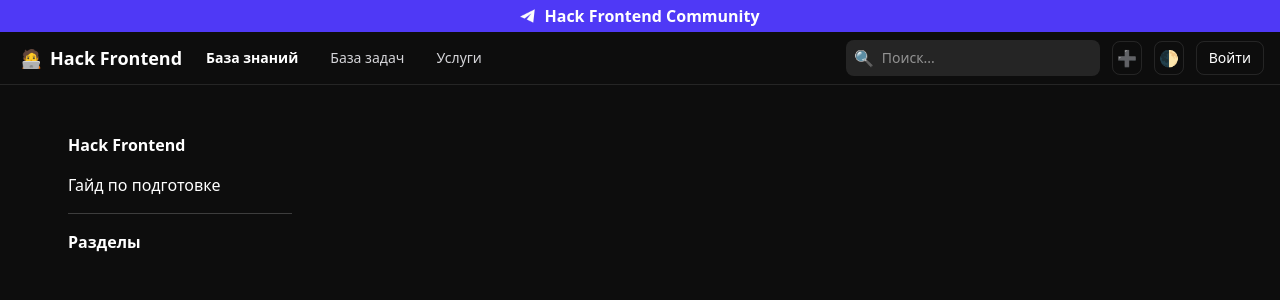
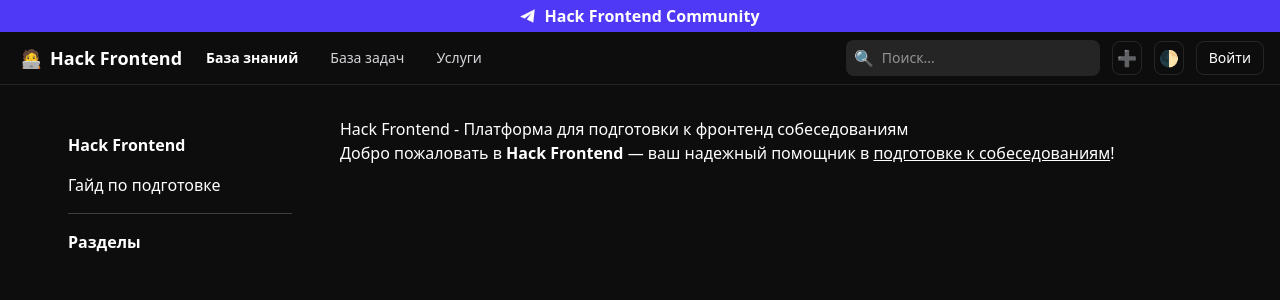
Before and after one commit to Revers4/Almanah, a React (Vite) app: page /knowledge/introduction in a window 1280 px wide. Shown: the top 300 px of the page. Built offline with nearby package versions, Linux system fonts and the light colour scheme.

Commit message:
feat: added  HighlightedText

```diff
--- a/src/components/app/App.tsx
+++ b/src/components/app/App.tsx
@@ -5,11 +5,11 @@ import { Footer } from "../Footer/Footer.tsx";
 import OtherLink from "../OtherLink/OtherLink.tsx";
 
 const MainPage = lazy(() => import("../pages/MainPage.tsx"));
-const Knowledge = lazy(() => import("../pages/Knowledge.tsx"));
+const Knowledge = lazy(() => import("../pages/knowledge/Knowledge.tsx"));
 const Auth = lazy(() => import("../pages/auth/Auth.tsx"));
 const LoginPage = lazy(() => import("../pages/auth/LoginPage.tsx"));
 const RegisterPage = lazy(() => import("../pages/auth/RegisterPage.tsx"));
-
+const Introduction = lazy (() => import("../pages/knowledge/Introduction.tsx"))
 
 
 const App = () => {
@@ -29,7 +29,7 @@ const App = () => {
             <Routes>
               <Route path="/" element={<MainPage />} />
               <Route path="/knowledge" element={<Knowledge />}>
-                <Route path="introduction" />
+                <Route path="introduction" element={<Introduction />}/>
                 <Route path="preparation-guide" />
               </Route>
               <Route path="/auth" element={<Auth />}>
--- a/src/components/highLihgtedText/highLightedText.tsx
+++ b/src/components/highLihgtedText/highLightedText.tsx
@@ -1,15 +1,15 @@
 import type { JSX } from "react";
+import { Link } from "react-router-dom";
 
 interface HighlightedTextProps {
   text: string;
-  symbol?: string; // по умолчанию *
+  url?: string
 }
 
-const HighlightedText: React.FC<HighlightedTextProps> = ({ text, symbol = "*" }) => {
-  const regex = new RegExp(`\\${symbol}([^${symbol}]+)\\${symbol}`, "g");
+const HighlightedText: React.FC<HighlightedTextProps> = ({ text, url }) => {
+  const regex = /(\*([^*]+)\*)|(_([^_]+)_)/g;
 
   const parts: (string | JSX.Element)[] = [];
-
   let lastIndex = 0;
   let match: RegExpExecArray | null;
 
@@ -21,11 +21,27 @@ const HighlightedText: React.FC<HighlightedTextProps> = ({ text, symbol = "*" })
       parts.push(text.slice(lastIndex, start));
     }
 
-    parts.push(
-      <span key={start} style={{ fontWeight: "bold", color: "#d97706" }}>
-        {match[1]}
-      </span>
-    );
+    if (match[1]) {
+      parts.push(
+        <span key={start} className="font-bold">
+          {match[2]}
+        </span>
+      );
+    } else if (match[3]) {
+      if (url) {
+        parts.push(
+          <Link to={url} key={start} className="underline">
+            {match[4]}
+          </Link>
+        );
+      } else {
+        parts.push(
+          <span key={start} className="underline">
+            {match[4]}
+          </span>
+        );
+      }
+    }
 
     lastIndex = end;
   }
--- /dev/null
+++ b/src/components/pages/knowledge/Introduction.tsx
@@ -0,0 +1,12 @@
+import { NavLink } from "react-router-dom";
+import HighlightedText from "../../highLihgtedText/highLightedText";
+
+export default function Introduction() {
+    return (
+        <article className="">
+            <h1>Hack Frontend - Платформа для подготовки к фронтенд собеседованиям</h1>
+            <HighlightedText text="Добро пожаловать в *Hack Frontend* — ваш надежный помощник в _подготовке к собеседованиям_!"/>
+        </article>
+
+    );
+}
--- a/src/components/pages/Knowledge.tsx
+++ b/src/components/pages/knowledge/Knowledge.tsx
@@ -2,8 +2,8 @@ import { NavLink, Outlet } from "react-router-dom";
 
 export default function Knowledge() {
     return (
-        <section className="flex gap-8 min-h-[200vh] p-8">
-            <aside className="sticky font-normal w-64 top-8 text-white h-max p-4 rounded space-y-4">
+        <section className="flex gap-8 min-h-[200vh] p-8 text-white ">
+            <aside className="sticky font-normal w-64 top-8h-max p-4 rounded space-y-4">
                 <NavLink
                     className={({ isActive }) =>
                         ` block transition ${isActive ? 'font-bold' : ''}`} to={"/knowledge/introduction"}>Hack Frontend</NavLink>
@@ -14,16 +14,6 @@ export default function Knowledge() {
 
             </aside>
             <Outlet />
-
-            {/* <article className="flex-1 space-y-8">
-                <p className="text-lg text-white">hello</p>
-                {[...Array(30)].map((_, i) => (
-                    <p key={i} className="text-sm text-white">
-                        Длинный контент {i + 1}
-                    </p>
-                ))}
-            </article> */}
         </section>
-
     );
 }
```
